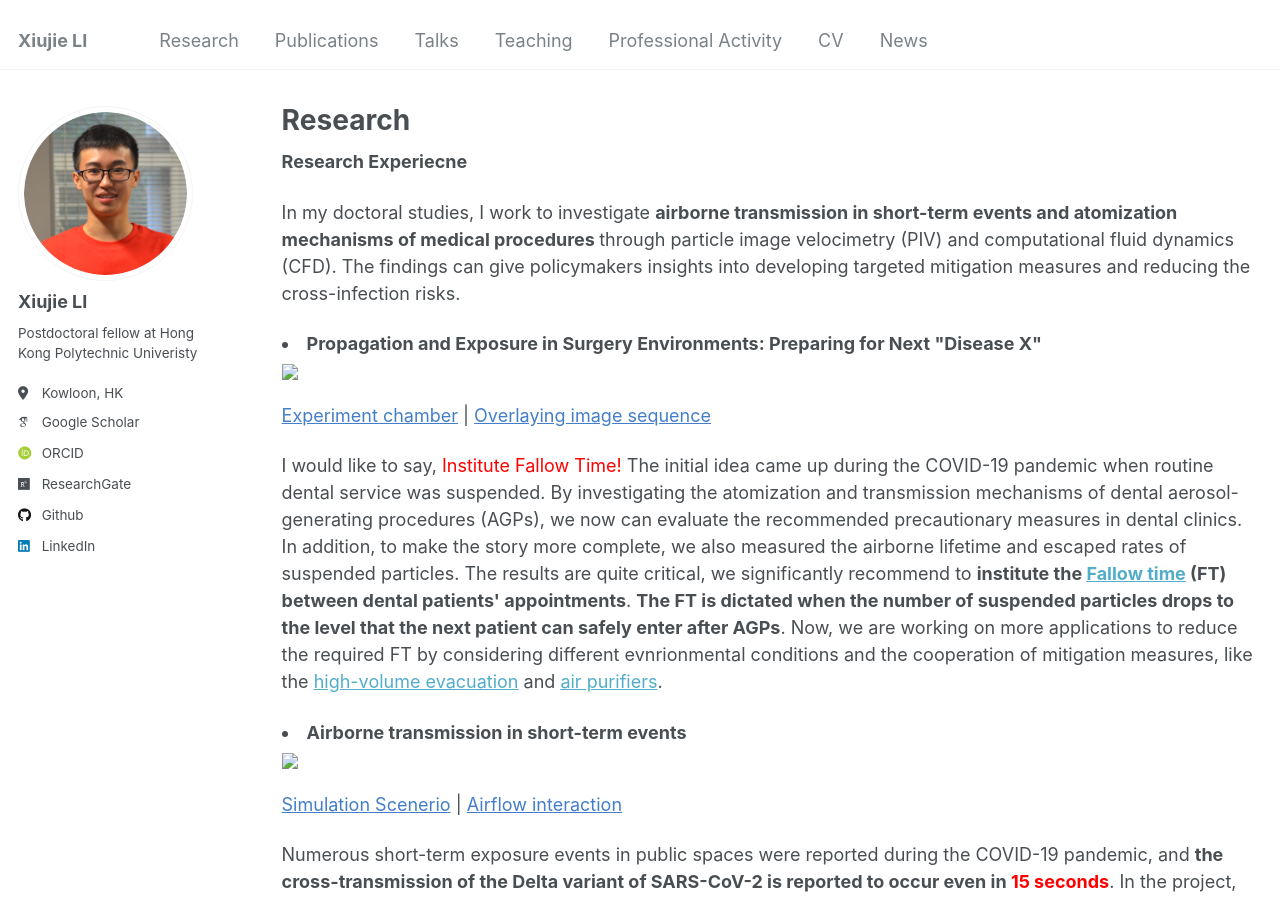
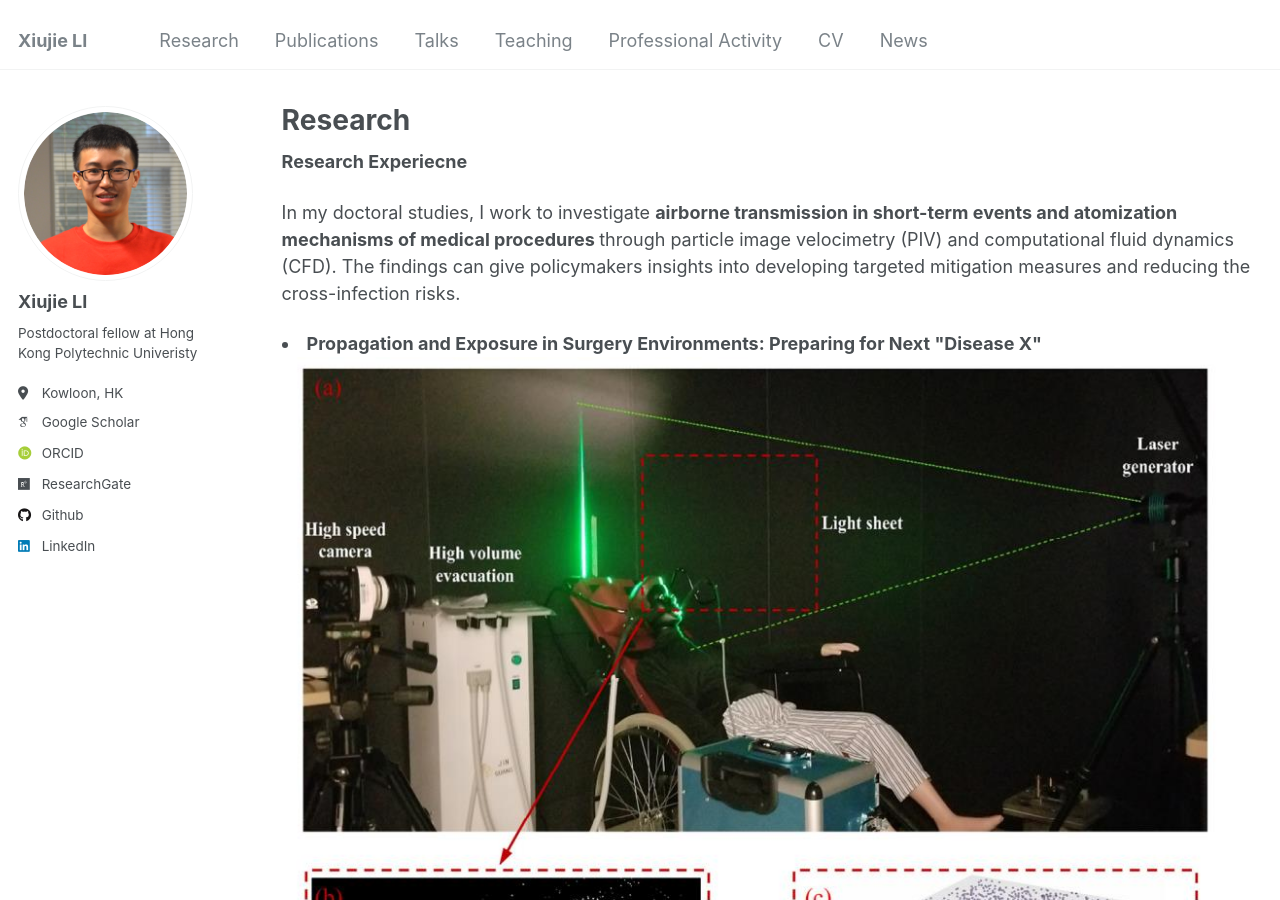
Before and after one commit to XiujieLI/XiujieLI.github.io, a Jekyll site: the page built from _pages/portfolio.html, in a window 1280 px wide and 900 px high. Built offline with Jekyll 4.4.1, drawn with Linux system fonts in a browser that asks for light colours; some web fonts are replaced.

Commit message:
Update portfolio.html

```diff
--- a/_pages/portfolio.html
+++ b/_pages/portfolio.html
@@ -10,7 +10,7 @@ In my doctoral studies, I work to investigate <strong> airborne transmission in
 
         <strong><li> Propagation and Exposure in Surgery Environments: Preparing for Next "Disease X" </li></strong>
         </h4>
-        <img style="width:96%;" src="images/Spatial-2.png">
+        <img style="width:96%;" src="https://xiujieli.github.io/Xiujie_LI.github.io/images/Spatial-2.png">
         <p class="w3-justify">
         <a style="color: #447ec9" href="https://aip.scitation.org/doi/full/10.1063/5.0048848">Experiment chamber</a> | <a style="color: #447ec9" href="https://aip.scitation.org/doi/figure/10.1063/5.0048848#v1">Overlaying image sequence</a>
         </p>
@@ -19,7 +19,7 @@ In my doctoral studies, I work to investigate <strong> airborne transmission in
         </p>
 
    <strong><li> Airborne transmission in short-term events </li></strong>
-        <img style="width:96%;" src="images/short.png">
+        <img style="width:96%;" src="https://xiujieli.github.io/Xiujie_LI.github.io/images/short.png">
         <p class="w3-justify">
         <a style="color: #447ec9" href="https://www.sciencedirect.com/science/article/abs/pii/S0360132322007181">Simulation Scenerio</a> | <a style="color: #447ec9" href="https://link.springer.com/article/10.1007/s12273-022-0917-9">Airflow interaction</a>
         </p>
@@ -29,7 +29,7 @@ In my doctoral studies, I work to investigate <strong> airborne transmission in
 
    <strong><li>Efficient Daylight System for Building</li></strong>
 
-        <img style="width:96%;" src="images/daylight.png">
+        <img style="width:96%;" src="https://xiujieli.github.io/Xiujie_LI.github.io/images/daylight.png">
         <p class="w3-justify">
         <a style="color: #447ec9" href="https://www.sciencedirect.com/science/article/pii/S0960148119302514">Solar Concentration System</a> | <a style="color: #447ec9" href="https://www.sciencedirect.com/science/article/pii/S0960148119302514">Dual axis tracking system</a>
         </p>
```
